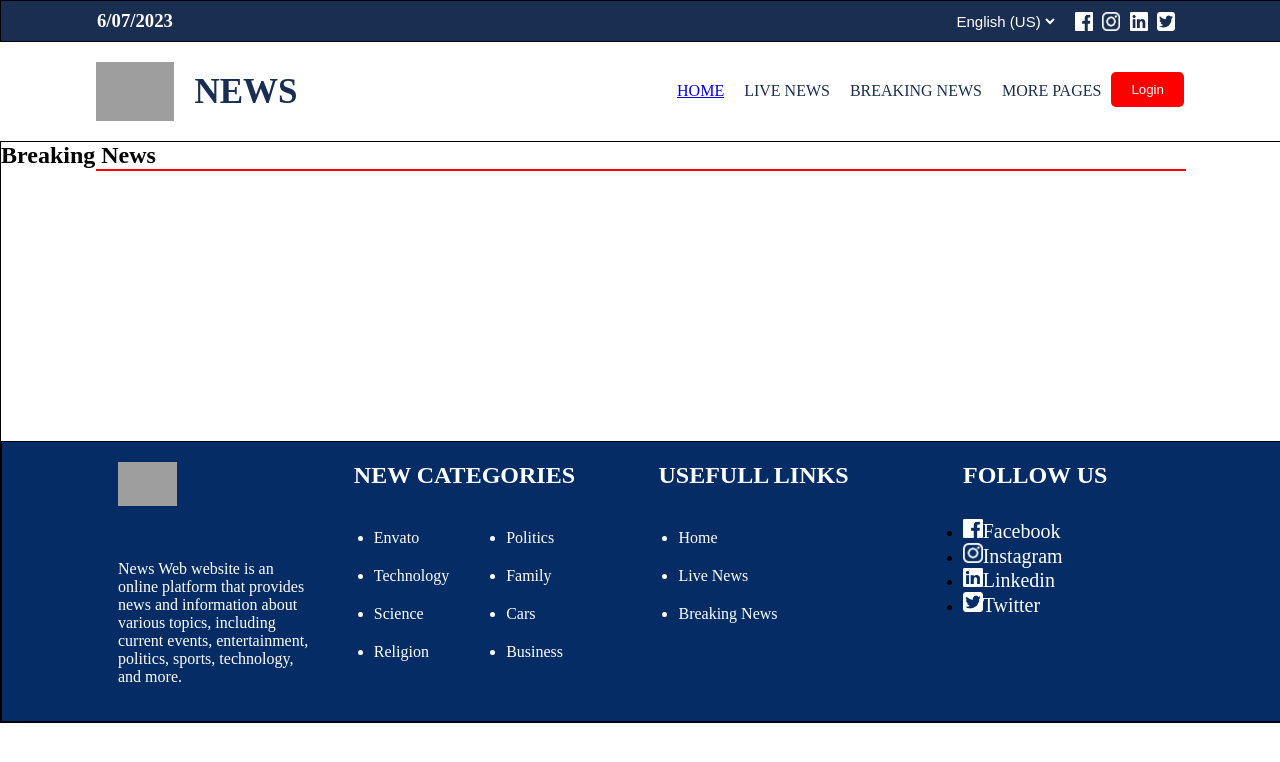
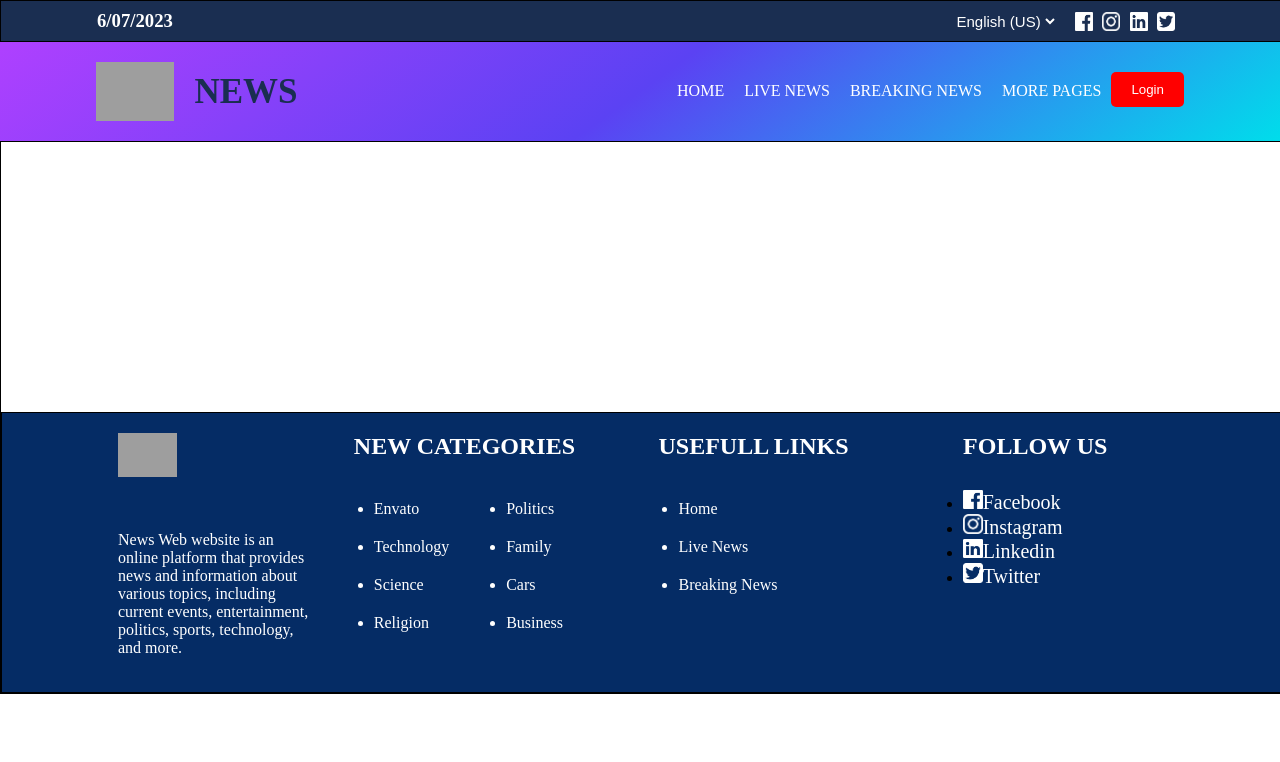
Before and after one commit to swarajkr7/Backend, a plain HTML site: page frontend/singleArticle.html in a window 1280 px wide. Drawn offline with Linux system fonts and the light colour scheme; no server answers; grey boxes are pictures that could not be loaded.

Commit message:
singleArticle Page updated

```diff
--- a/frontend/singleArticle.html
+++ b/frontend/singleArticle.html
@@ -67,7 +67,6 @@
     <!-- Content  -->
 
     <div id="content">
-        <div><h2>Breaking News</h2></div>
         <div id="contentDiv">
     </div>
 
--- a/frontend/style/singleArticle.css
+++ b/frontend/style/singleArticle.css
@@ -71,6 +71,7 @@
 
 #navMiddle{
     width:100%;
+    background-image: linear-gradient(144deg, #af40ff, #5b42f3 50%, #00ddeb);
 
 
 }
@@ -105,6 +106,7 @@
     list-style:none;
     /* border:1px solid green; */
     margin-top:30px;
+    text-decoration: none;
 }
 
 #navMiddleRight{
@@ -113,9 +115,15 @@
 
 #navMiddleRight>div>ul>li{
     padding:10px;
-    color: #1A2E51;
+    color: white;
+    list-style: none;
+
 }
+#navMiddleRight>div>ul>li>a{
+    text-decoration: none;
+    color:white;
 
+}
 #navMiddleRL>ul>li{
     font-weight:400;
 }
@@ -155,18 +163,18 @@
 
 #contentDiv{
     width:85%;
-    border:1px solid red;
+    /* border:1px solid red; */
     margin:auto;
 }
 
 #contentDiv>div{
     width: 75%;
-    border:1px solid black;
+    /* border:1px solid black; */
     border-radius: 5px;
 }
 
 #contentDiv>div>h2{
-    font: 900;
+    font-size: 40px;
 }
 
 #contentDiv>div>div{
@@ -176,12 +184,14 @@
 }
 #contentDiv>div>div>p{
 
-    font-family: system-ui, -apple-system, BlinkMacSystemFont, 'Segoe UI', Roboto, Oxygen, Ubuntu, Cantarell, 'Open Sans', 'Helvetica Neue', sans-serif
+    font-family: system-ui, -apple-system, BlinkMacSystemFont, 'Segoe UI', Roboto, Oxygen, Ubuntu, Cantarell, 'Open Sans', 'Helvetica Neue', sans-serif;
     font-size: 19px;
+}
 
-}
 #contentDiv>div img{
     width:100%;
+    margin-top: 100px;
+    margin-bottom: 50px;
 }
 
 /* Footer */
```
